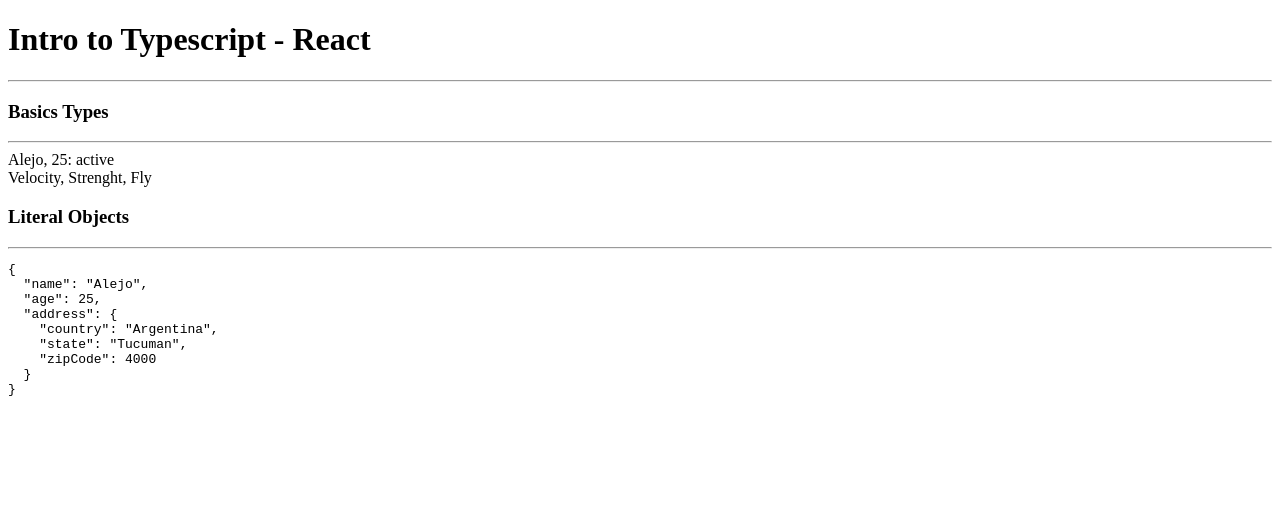
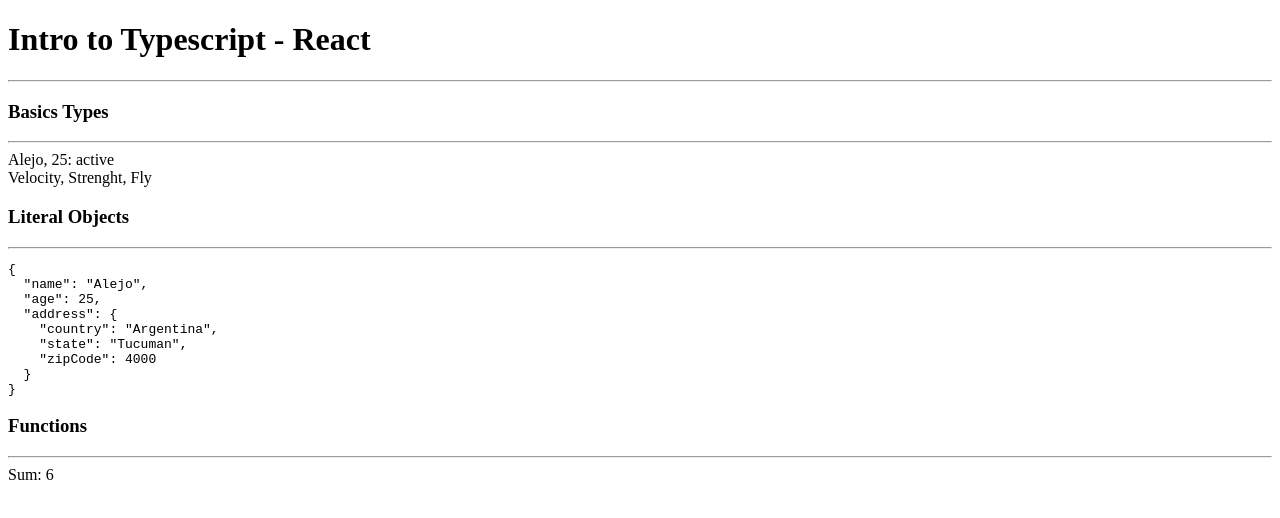
Before and after one commit to Alejoboga20/react-typescript, a React (Create React App) app: page / in a window 1280 px wide. Shown: the top 518 px of the page. Built offline with nearby package versions, Linux system fonts and the light colour scheme.

Commit message:
Working with functions

```diff
--- a/src/App.tsx
+++ b/src/App.tsx
@@ -1,4 +1,5 @@
 import { BasicsTypes } from './typescript/BasicsTypes';
+import { Functions } from './typescript/Functions';
 import { LiteralObjects } from './typescript/LiteralObjects';
 
 const App = () => {
@@ -10,6 +11,7 @@
 
       <BasicsTypes/>
       <LiteralObjects />
+      <Functions/>
     </div>
   )
 }
--- /dev/null
+++ b/src/typescript/Functions.tsx
@@ -0,0 +1,12 @@
+export const Functions = () => {
+
+  const sum = (a: number, b: number): number => (a + b);
+
+  return (
+    <>
+      <h3>Functions</h3>
+      <hr/>
+      <span>Sum: {sum(1, 5)}</span>
+    </>
+  )
+}
```
